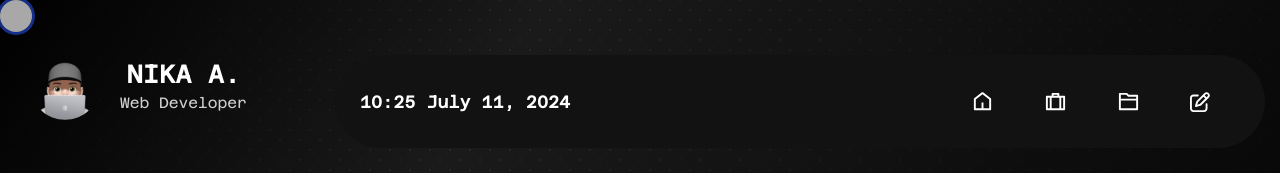
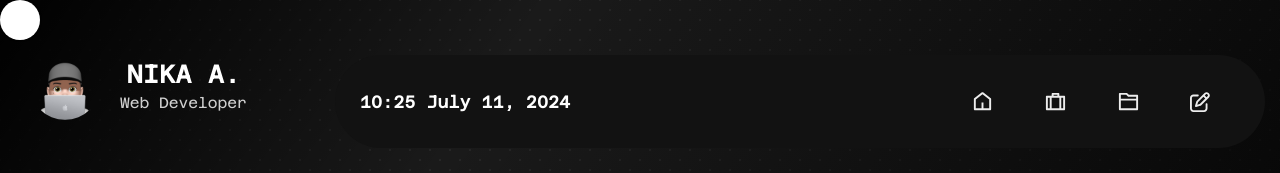
Before and after one commit to anesanika/MyPortfolio, a React (Create React App) app: page / in a window 1280 px wide. Shown: the top 173 px of the page. Built offline with nearby package versions, Linux system fonts and the light colour scheme.

Commit message:
cursor update

```diff
--- a/src/components/navbar/Navbar.jsx
+++ b/src/components/navbar/Navbar.jsx
@@ -50,6 +50,7 @@ export const Navbar = () => {
       </div>
       <div className={style.navLink}>
         <NavLink
+          id="hoverable"
           title="Home"
           className={({ isActive }) => (isActive ? style.active : null)}
           to="MyPortfolio/"
@@ -57,6 +58,7 @@ export const Navbar = () => {
           <RiHome5Line />
         </NavLink>
         <NavLink
+          id="hoverable"
           title="About"
           className={({ isActive }) => (isActive ? style.active : null)}
           to="/about"
@@ -64,6 +66,7 @@ export const Navbar = () => {
           <RiSuitcaseLine />
         </NavLink>
         <NavLink
+          id="hoverable"
           title="Projects"
           className={({ isActive }) => (isActive ? style.active : null)}
           to="/projects"
@@ -71,6 +74,7 @@ export const Navbar = () => {
           <RiFolder2Line />
         </NavLink>
         <NavLink
+          id="hoverable"
           title="Contact"
           className={({ isActive }) => (isActive ? style.active : null)}
           to="/contact"
--- a/src/components/navbar/Navbar.module.css
+++ b/src/components/navbar/Navbar.module.css
@@ -34,6 +34,8 @@
   color: #fff;
   background-color: transparent;
   transition: 0.5s;
+  mix-blend-mode: difference;
+  z-index: 1000;
 }
 .navLink a:last-child {
   font-size: 20px;
--- a/src/components/navbar/Navbar.module.scss
+++ b/src/components/navbar/Navbar.module.scss
@@ -33,6 +33,8 @@
     color: #fff;
     background-color: transparent;
     transition: 0.5s;
+    mix-blend-mode: difference;
+    z-index: 1000;
     &:last-child {
       font-size: 20px;
     }
--- a/src/components/smallComps/cursor/Cursor.jsx
+++ b/src/components/smallComps/cursor/Cursor.jsx
@@ -1,13 +1,40 @@
 import style from "./Cursor.module.css";
 import { useEffect } from "react";
-import { motion, useMotionValue, useSpring } from "framer-motion";
+import { motion, useMotionValue, useSpring, useAnimation } from "framer-motion";
 
 export const Cursor = () => {
   const mouseX = useMotionValue(0);
   const mouseY = useMotionValue(0);
 
-  const springX = useSpring(mouseX, { stiffness: 800, damping: 50 });
-  const springY = useSpring(mouseY, { stiffness: 800, damping: 50 });
+  const springX = useSpring(mouseX, { stiffness: 800, damping: 50, mass: 0.5 });
+  const springY = useSpring(mouseY, { stiffness: 800, damping: 50, mass: 0.5 });
+
+  const cursroAnim = useAnimation();
+
+  useEffect(() => {
+    const hoverable = document.querySelectorAll("#hoverable");
+
+    console.log(hoverable);
+
+    hoverable.forEach((el) => {
+      el.addEventListener("mouseenter", () => {
+        cursroAnim.start({ transform: " scale(2)" });
+      });
+      el.addEventListener("mouseleave", () => {
+        cursroAnim.start({ transform: "scale(1)" });
+      });
+    });
+    return () => {
+      hoverable.forEach((el) => {
+        el.addEventListener("mouseenter", () => {
+          cursroAnim.start({ transform: "scale(2)" });
+        });
+        el.addEventListener("mouseleave", () => {
+          cursroAnim.start({ transform: "scale(1)" });
+        });
+      });
+    };
+  }, [cursroAnim]);
 
   useEffect(() => {
     const moveMouse = (e) => {
@@ -26,10 +53,11 @@ export const Cursor = () => {
     <>
       <motion.div
         style={{
-          x: springX,
-          y: springY,
+          left: springX,
+          top: springY,
         }}
         className={style.cursorOutline}
+        animate={cursroAnim}
       />
     </>
   );
--- a/src/components/smallComps/cursor/Cursor.module.css
+++ b/src/components/smallComps/cursor/Cursor.module.css
@@ -2,11 +2,11 @@
   position: fixed;
   top: 0;
   left: 0;
-  width: 32px;
-  height: 32px;
-  background-color: rgba(255, 255, 255, 0.6588235294);
+  width: 40px;
+  height: 40px;
+  background-color: #fff;
   border-radius: 50%;
   pointer-events: none;
-  z-index: 9999;
-  box-shadow: 0 0 0 3px rgba(33, 74, 222, 0.6235294118);
+  z-index: 999;
+  box-shadow: 0 0 2px #000;
 }/*# sourceMappingURL=Cursor.module.css.map */
--- a/src/components/smallComps/cursor/Cursor.module.scss
+++ b/src/components/smallComps/cursor/Cursor.module.scss
@@ -2,11 +2,11 @@
   position: fixed;
   top: 0;
   left: 0;
-  width: 32px;
-  height: 32px;
-  background-color: #ffffffa8;
+  width: 40px;
+  height: 40px;
+  background-color: #fff;
   border-radius: 50%;
   pointer-events: none;
-  z-index: 9999;
-  box-shadow: 0 0 0 3px #214ade9f;
+  z-index: 999;
+  box-shadow: 0 0 2px#000;
 }
```
Also changed, not shown: 2 other files (tests, documents, lock files or other folders).
